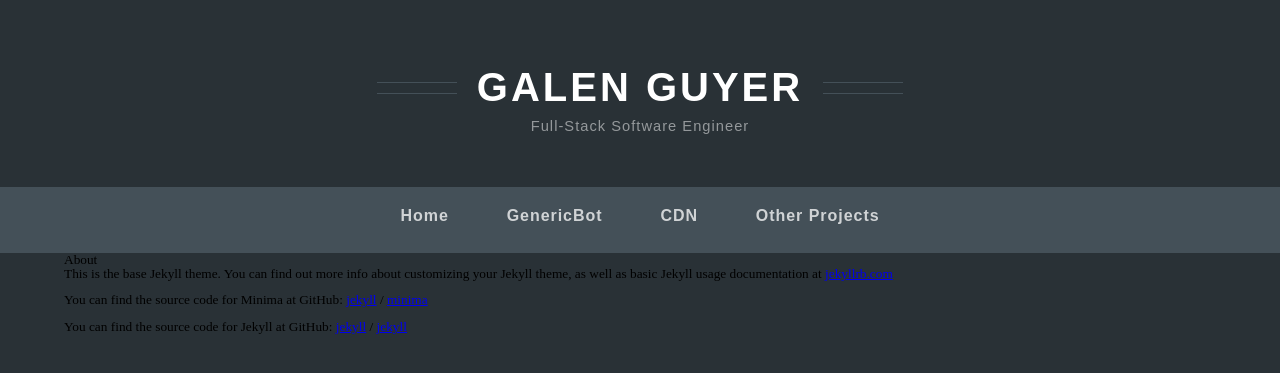
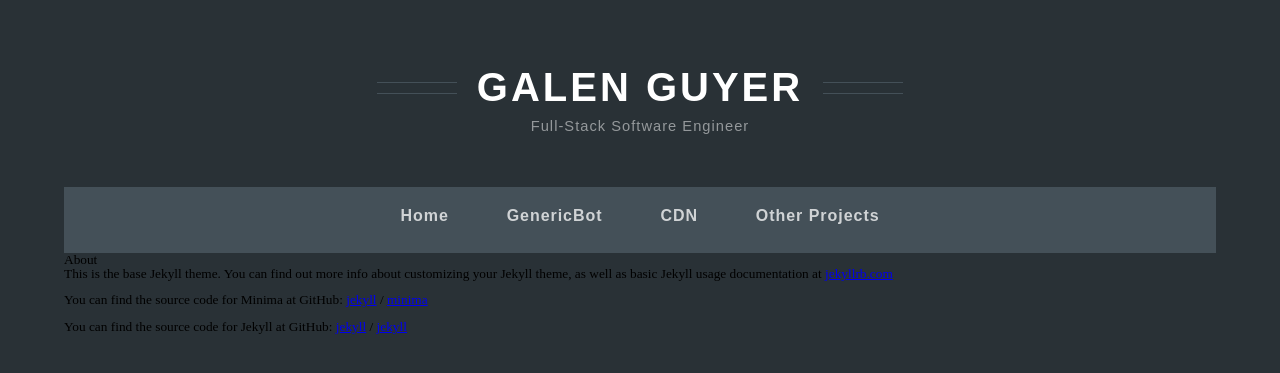
Before and after one commit to galenguyer/galenguyer.github.io.v1, a Jekyll site: the page built from about.markdown, in a window 1280 px wide. Shown: the top 373 px of the page. Built offline with Jekyll 4.4.1, drawn with Linux system fonts in a browser that asks for light colours.

Commit message:
Fix width styles

```diff
--- a/_layouts/default.html
+++ b/_layouts/default.html
@@ -2,11 +2,9 @@
 <html lang="en">
   {%- include head.html -%}
   <body>
-    {%- include header.html -%}
-    <main>
-      <div class="wrapper" id="container">
-        {{ content }}
-      </div>
+    <main class="wrapper" id="container">
+      {%- include header.html -%}
+      {{ content }}
     </main>
     {%- include footer.html -%}
   </body>
--- a/_sass/main/_base.scss
+++ b/_sass/main/_base.scss
@@ -42,6 +42,7 @@ ol, ul {
 	margin: 0 auto;
 	padding-bottom: 4em;
 }
+
 @media screen and (max-width: 1280px) {
 	#container {
 		width: 90%;
```
